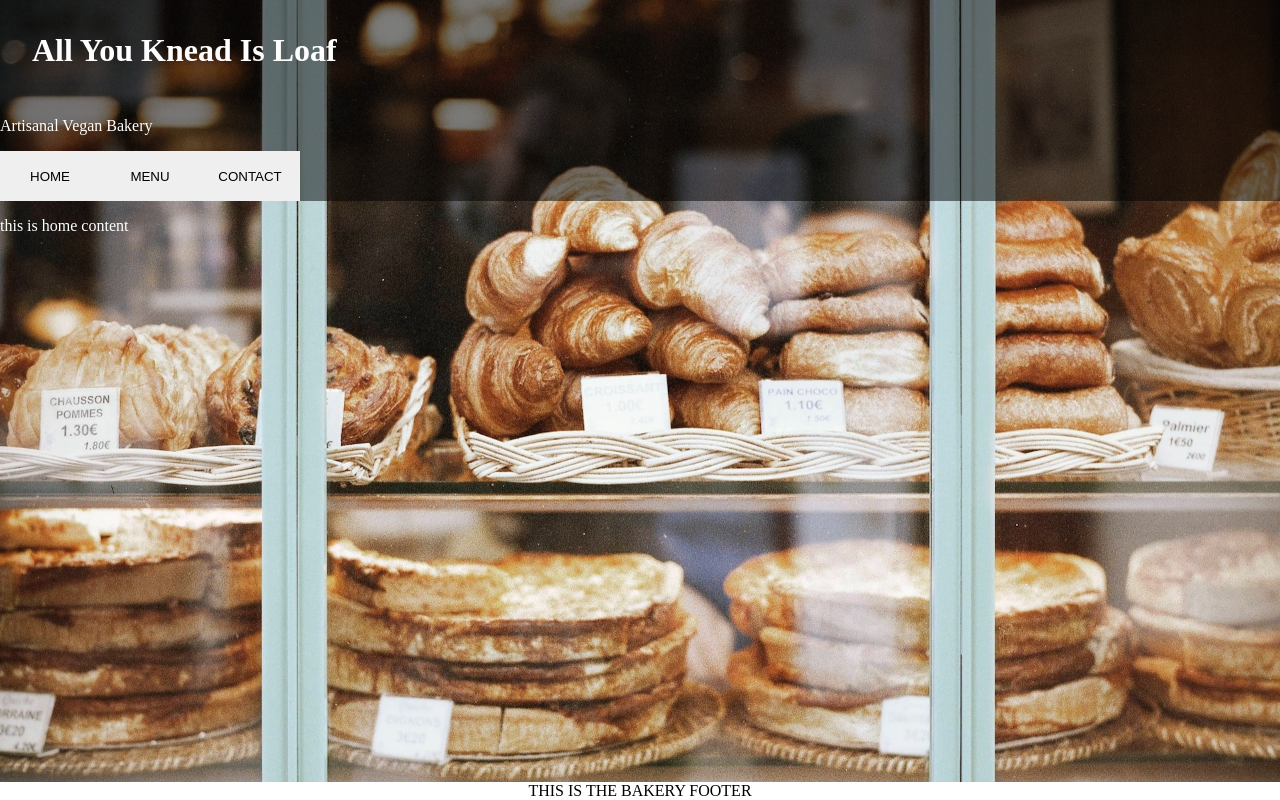
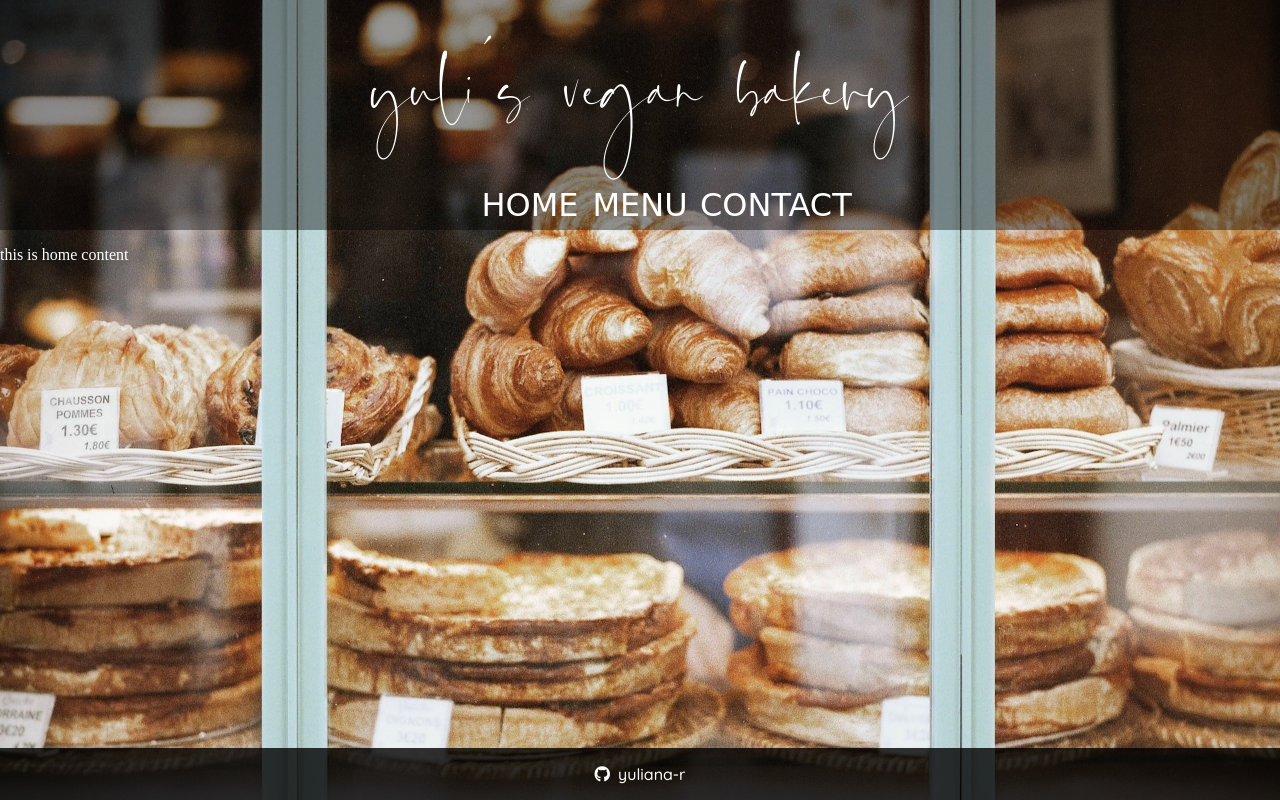
Before and after one commit to yuliana-r/bakery-page, a website built with webpack: page dist/index.html in a window 1280 px wide. Built offline with nearby package versions, Linux system fonts and the light colour scheme; a web font is replaced by a local one.

Commit message:
Update footer

```diff
--- a/src/footer.js
+++ b/src/footer.js
@@ -1,6 +1,20 @@
 export default function createFooter() {
   const footer = document.createElement('footer');
-  footer.innerHTML = 'THIS IS THE BAKERY FOOTER';
+
+  const link = document.createElement('a');
+  link.href = 'https://github.com/yuliana-r/bakery-page';
+  link.target = '_blank';
+
+  const username = document.createElement('p');
+  username.textContent = 'yuliana-r';
+
+  const icon = document.createElement('i');
+  icon.classList.add('fab');
+  icon.classList.add('fa-github');
+
+  link.appendChild(icon);
+  footer.appendChild(link);
+  footer.appendChild(username);
 
   return footer;
 }
--- a/src/header.js
+++ b/src/header.js
@@ -2,28 +2,49 @@ export default function header() {
   const header = document.createElement('header');
 
   const name = document.createElement('h1');
-  name.textContent = 'All You Knead Is Loaf';
-
-  const desc = document.createElement('p');
-  desc.textContent = 'Artisanal Vegan Bakery';
+  name.textContent = 'yuli\'s vegan bakery';
 
   const navBar = document.createElement('nav');
 
   const homeBtn = document.createElement('button');
   homeBtn.textContent = 'HOME';
+  homeBtn.classList.add('nav-button');
+  // homeBtn.addEventListener('click', (e) => {
+  //   if (e.target.classList.contains('active')) return;
+  //   console.log('home button clicked');
+  //   console.log(e.target.classList);
+  //   setActiveButton(homeBtn);
+  // });
 
   const menuBtn = document.createElement('button');
   menuBtn.textContent = 'MENU';
+  menuBtn.classList.add('nav-button');
 
   const contactBtn = document.createElement('button');
   contactBtn.textContent = 'CONTACT';
+  contactBtn.classList.add('nav-button');
+
+  // function setActiveButton(button) {
+  //   const buttons = document.querySelectorAll('.nav-button');
+
+  //   buttons.forEach((button) => {
+  //     if (button !== this) {
+  //       button.classList.remove('active');
+  //     }
+  //   });
+
+  //   button.classList.add('active');
+  // }
+
+  homeBtn.setAttribute('id', 'home');
+  menuBtn.setAttribute('id', 'menu');
+  contactBtn.setAttribute('id', 'contact');
 
   navBar.appendChild(homeBtn);
   navBar.appendChild(menuBtn);
   navBar.appendChild(contactBtn);
 
   header.appendChild(name);
-  header.appendChild(desc);
   header.appendChild(navBar);
 
   return header;
--- a/src/index.js
+++ b/src/index.js
@@ -1,4 +1,4 @@
-// import './styles/style.css';
+import './styles/style.css';
 import header from './header';
 import home from './home';
 import footer from './footer';
@@ -15,11 +15,11 @@ function loadPage(header, main, footer) {
 }
 
 document.addEventListener('click', (e) => {
-  const target = e.target.innerText;
+  const { target } = e;
 
-  if (target === 'HOME') { loadPage(header, home, footer); }
-  if (target === 'MENU') { loadPage(header, menu, footer); }
-  if (target === 'CONTACT') { loadPage(header, contact, footer); }
+  if (target.innerText === 'HOME') { loadPage(header, home, footer); }
+  if (target.innerText === 'MENU') { loadPage(header, menu, footer); }
+  if (target.innerText === 'CONTACT') { loadPage(header, contact, footer); }
 });
 
 loadPage(header, home, footer);
--- a/src/styles/style.css
+++ b/src/styles/style.css
@@ -1,3 +1,11 @@
+@import url('https://fonts.googleapis.com/css2?family=Loved+by+the+King&family=Quicksand:wght@500&display=swap');
+
+@font-face {
+    font-family: titleFont;
+    src: url('../assets/title.otf');
+}
+
+
 body {
     background-image: url('../assets/background.jpg');
     background-repeat: no-repeat;
@@ -7,23 +15,46 @@ body {
     margin: 0;
 }
 
+header,
+footer {
+    background-color: black;
+
+    text-align: center;
+}
+
 header {
-    background-color: black;
-    background: rgba(0, 0, 0, 0.5);
+    background: rgba(0, 0, 0, 0.4);
 }
 
 p {
     color: white;
 }
 
-h1 {
-    margin: 0;
-    padding: 1em;
-    color: white;
+a {
+    color: #3d3e3c;
+    font-family: 'Open Sans', sans-serif;
+    font-size: 10px;
+    margin: 0.5em 0;
+    text-decoration: none;
+    user-select: none;
+    cursor: pointer;
 }
 
-footer {
-    background-color: white;
+a:hover {
+    opacity: 0.8;
+}
+
+h1 {
+    font-family: titleFont;
+    font-size: 9em;
+    font-weight: 100;
+    margin: 0;
+    padding: 0;
+    color: white;
+    user-select: none;
+    cursor: alias;
+    width: fit-content;
+    margin: 0 auto;
 }
 
 button {
@@ -31,12 +62,56 @@ button {
     height: 50px;
     border: none;
     cursor: pointer;
+    background: none;
+    color: white;
+    font-family: 'Loved by the King', cursive;
+    font-size: 2em;
+    margin: 0 5px;
+    padding: 0;
+    user-select: none;
 }
 
 footer {
-    width: 100%;
+    display: flex;
+    align-items: center;
+    justify-content: center;
     position: fixed;
+    font-family: 'Quicksand', sans-serif;
+    gap: 0.5rem;
+    bottom: 0;
+    right: 0;
     left: 0;
-    bottom: 0;
+    top: auto;
     text-align: center;
+    padding: 0;
+    background: rgba(0, 0, 0, 0.8);
 }
+
+i {
+    font-size: 1rem;
+    color: white;
+}
+
+i:hover {
+    opacity: 0.7;
+}
+
+/* .active {
+    color: red;
+} */
+
+/* Media queries */
+
+@media (max-width: 700px) {
+    #home,
+    #contact {
+      height: 100%;
+      width: 100%;
+    }
+  }
+
+  @media (max-width: 500px) {
+    html {
+      font-size: 57.5%;
+    }
+  }
```
Also changed, not shown: .eslintrc.json, dist/5dc319b998f8eba6baa4.jpg (added), dist/66ddc15103d8120e3edf.otf (added), dist/index.html, dist/main.js, src/assets/title.otf (added).
